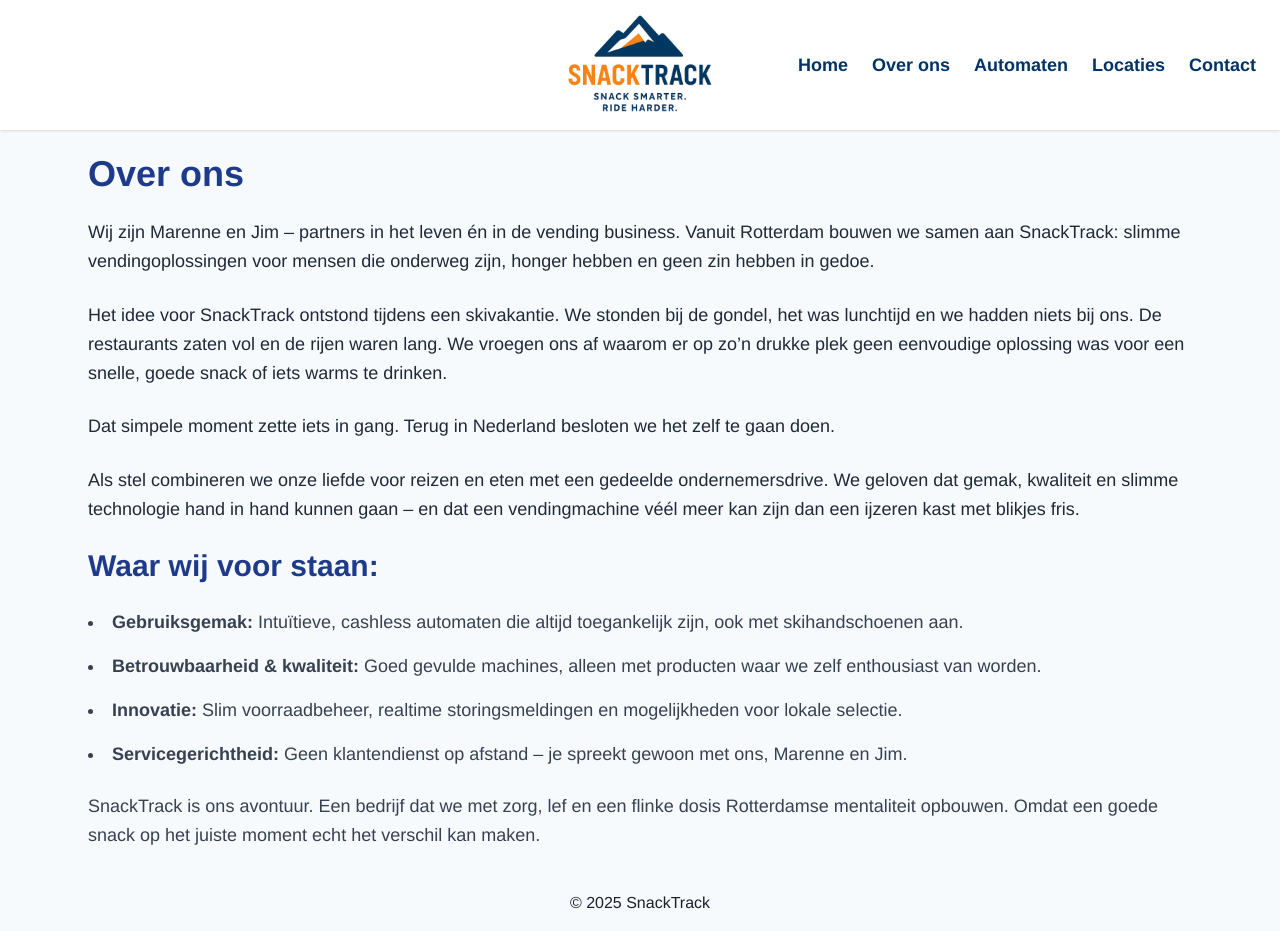
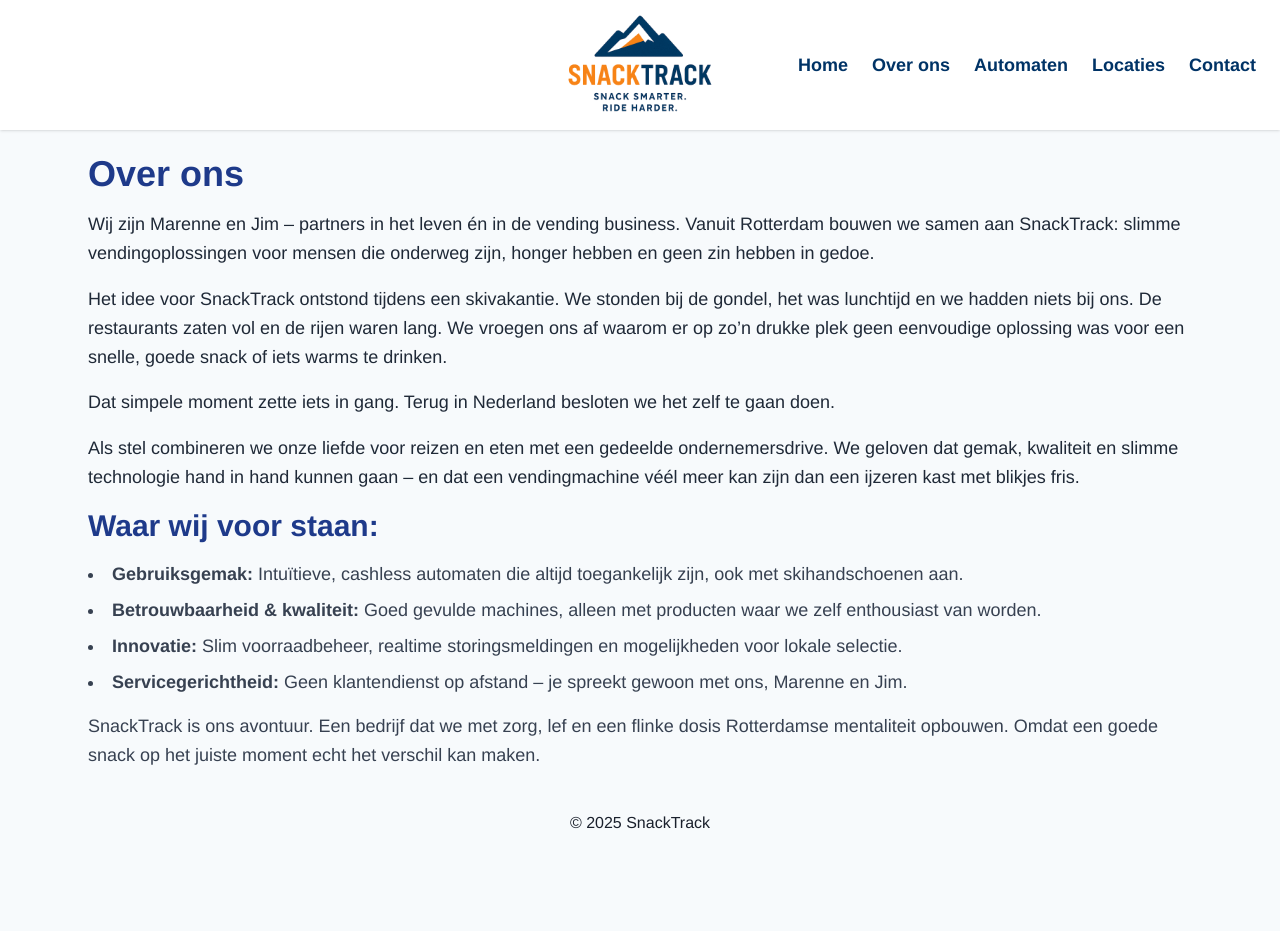
Before and after one commit to snacktracknl/snacktrack-website, a Next.js app: page /over-ons in a window 1280 px wide. After the commit the page ends 851 px from the top, so only its background shows below. Built offline with nearby package versions, Linux system fonts and the light colour scheme.

Commit message:
Update over-ons.tsx

```diff
--- a/pages/over-ons.tsx
+++ b/pages/over-ons.tsx
@@ -5,28 +5,28 @@ export default function OverOns() {
   return (
     <div className="min-h-screen flex flex-col">
       <Navbar />
-      <main className="flex-grow p-6 max-w-6xl mx-auto space-y-6 text-gray-800">
-        <h1 className="text-4xl font-bold mb-6 text-blue-900">Over ons</h1>
+      <main className="flex-grow p-6 max-w-6xl mx-auto space-y-4 text-gray-800">
+        <h1 className="text-4xl font-bold mb-4 text-blue-900">Over ons</h1>
 
-        <p className="text-lg leading-relaxed mb-4">
+        <p className="text-lg leading-relaxed mb-3">
           Wij zijn Marenne en Jim – partners in het leven én in de vending business. Vanuit Rotterdam bouwen we samen aan SnackTrack: slimme vendingoplossingen voor mensen die onderweg zijn, honger hebben en geen zin hebben in gedoe.
         </p>
 
-        <p className="text-lg leading-relaxed mb-4">
+        <p className="text-lg leading-relaxed mb-3">
           Het idee voor SnackTrack ontstond tijdens een skivakantie. We stonden bij de gondel, het was lunchtijd en we hadden niets bij ons. De restaurants zaten vol en de rijen waren lang. We vroegen ons af waarom er op zo’n drukke plek geen eenvoudige oplossing was voor een snelle, goede snack of iets warms te drinken.
         </p>
 
-        <p className="text-lg leading-relaxed mb-4">
+        <p className="text-lg leading-relaxed mb-3">
           Dat simpele moment zette iets in gang. Terug in Nederland besloten we het zelf te gaan doen.
         </p>
 
-        <p className="text-lg leading-relaxed mb-4">
+        <p className="text-lg leading-relaxed mb-3">
           Als stel combineren we onze liefde voor reizen en eten met een gedeelde ondernemersdrive. We geloven dat gemak, kwaliteit en slimme technologie hand in hand kunnen gaan – en dat een vendingmachine véél meer kan zijn dan een ijzeren kast met blikjes fris.
         </p>
 
         <h2 className="text-3xl font-bold mt-8 mb-4 text-blue-900">Waar wij voor staan:</h2>
 
-        <ul className="list-disc list-inside space-y-4 text-lg text-gray-700">
+        <ul className="list-disc list-inside space-y-2 text-lg text-gray-700">
           <li><strong>Gebruiksgemak:</strong> Intuïtieve, cashless automaten die altijd toegankelijk zijn, ook met skihandschoenen aan.</li>
           <li><strong>Betrouwbaarheid & kwaliteit:</strong> Goed gevulde machines, alleen met producten waar we zelf enthousiast van worden.</li>
           <li><strong>Innovatie:</strong> Slim voorraadbeheer, realtime storingsmeldingen en mogelijkheden voor lokale selectie.</li>
```
